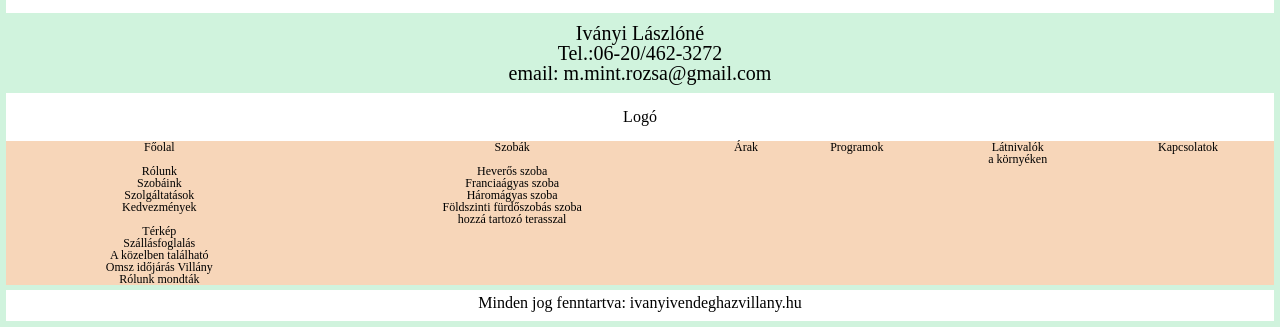
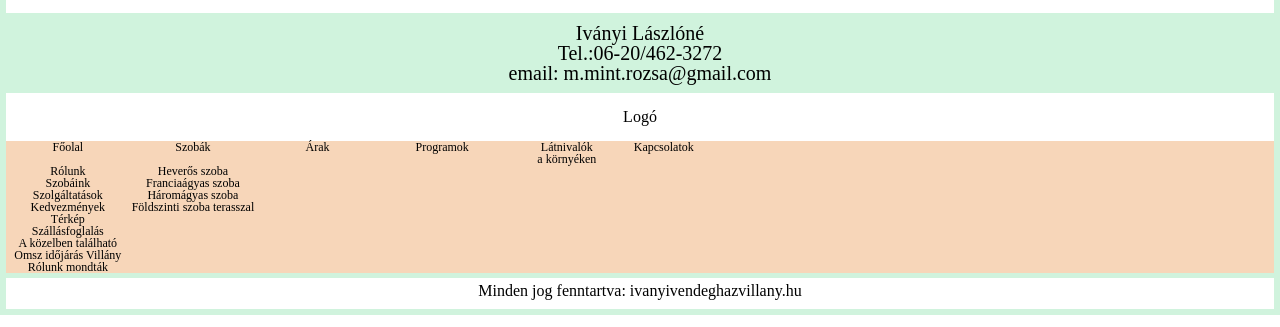
Before and after one commit to iveridesign/ivanyivendeghaz_4_francia-gyas_szoba, a plain HTML site: page index.html in a window 1280 px wide. Shown: the part 2527-2854 px from the top of the page. Drawn offline with Linux system fonts and the light colour scheme; files whose address does not match are found by name.

Commit message:
table_kinézet_módosítása

```diff
--- a/index.html
+++ b/index.html
@@ -110,7 +110,7 @@
    </tr>
    <tr>
     <td>Kedvezmények</td>
-    <td>Földszinti fürdőszobás szoba <br> hozzá tartozó terasszal</td>
+    <td>Földszinti szoba terasszal</td>
    </tr>
    <tr>
     <td>Térkép</td>
--- a/style.css
+++ b/style.css
@@ -136,16 +136,16 @@ a {
 a:hover {
 	color: lightblue;
 }
-table {
-	width: 100%;
-}
 
 table, th, td {
   	border-collapse: collapse;
+  	border-right: 2px solid rgba(247, 214, 185);
 }
 
-th, td {
-  padding: 10px;
+th, td, tr {
+  padding: 2px;
+  width: 18%;
+  height: auto;
 }
 
 .szállásfoglalás_adatok {
```
